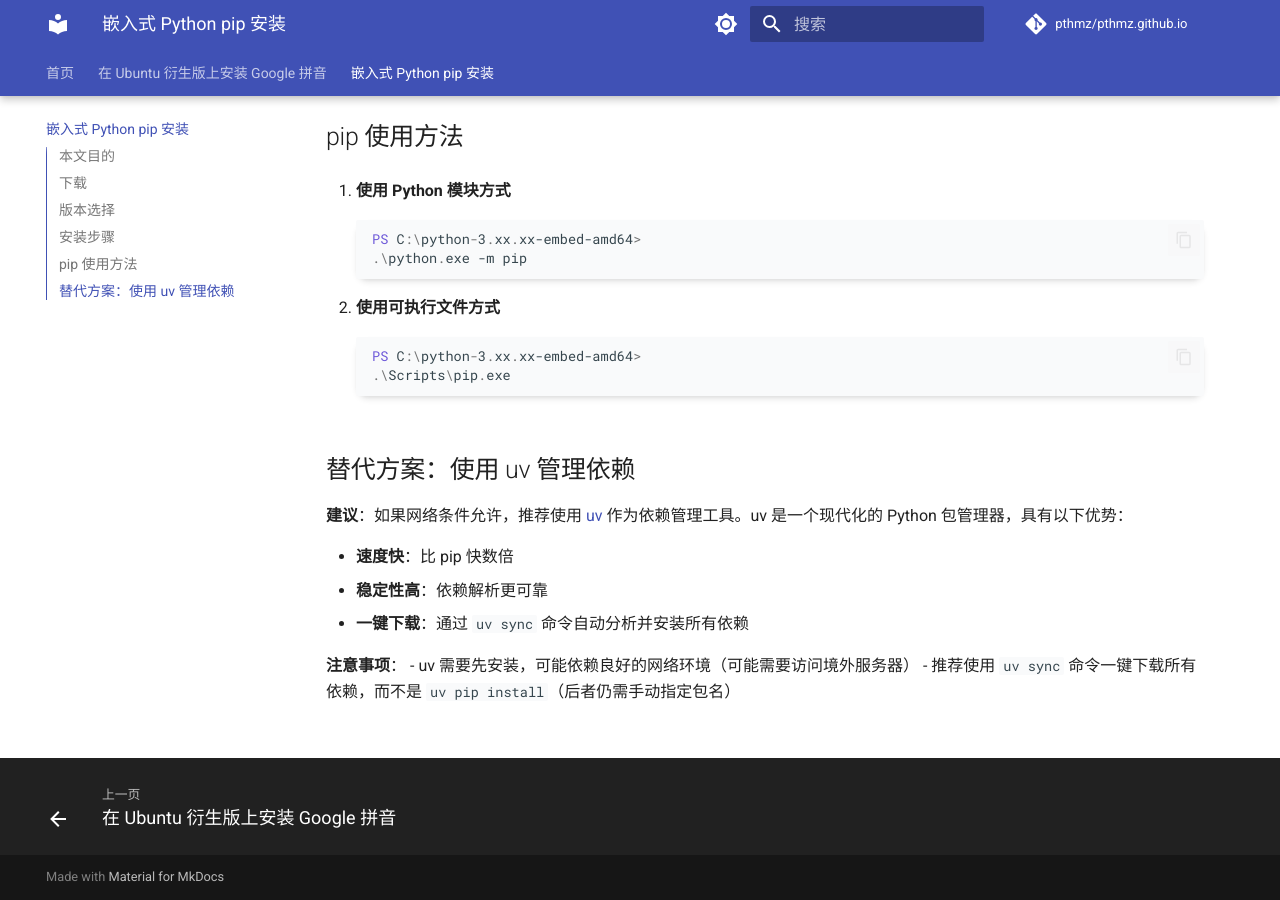
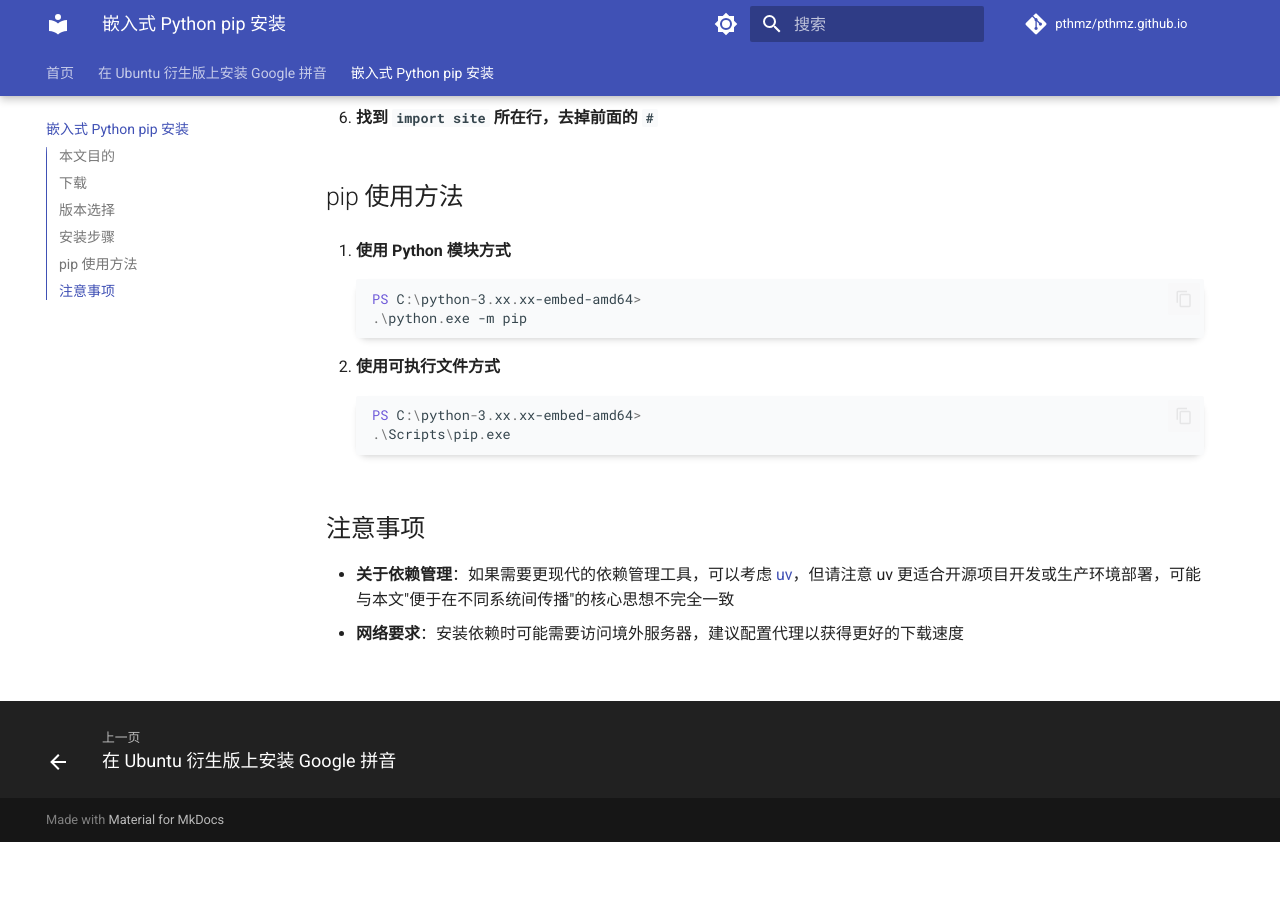
Before and after one commit to pthmz/pthmz.github.io, an MkDocs documentation site: the page built from docs/blog/embed-python-pip-installation-windows.md, in a window 1280 px wide and 900 px high, scrolled down 1198 px. Built offline with MkDocs 1.6.1 and Material for MkDocs 9.7.7, drawn with Linux system fonts in a browser that asks for light colours; comment, search, counter and statistics services are not loaded; after the commit the page ends 2040 px from its top, so only the background shows below that; some of the changed text lies outside the part shown.

Commit message:
Update uv section to align with the article's core purpose

````diff
--- a/docs/blog/embed-python-pip-installation-windows.md
+++ b/docs/blog/embed-python-pip-installation-windows.md
@@ -14,6 +14,7 @@
 - **保证代码可编辑性**：所有代码保持原始的 `.py` 格式，随时可以修改和调试
 - **不依赖 Git**：对于不熟悉 Git 版本控制的用户友好
 - **适合私有项目**：特别适合编写不开源的私有项目，无需处理版本控制的复杂性
+- **便于传播**：可以在 Windows x64 系统间随意复制和执行，对大陆售卖的"挂机宝"（提供 RDP 的低价 NAT 虚拟机）等环境非常友好
 
 ## 下载
 
@@ -55,14 +56,7 @@
    .\Scripts\pip.exe
    ```
 
-## 替代方案：使用 uv 管理依赖
+## 注意事项
 
-**建议**：如果网络条件允许，推荐使用 [uv](https://github.com/astral-sh/uv) 作为依赖管理工具。uv 是一个现代化的 Python 包管理器，具有以下优势：
-
-- **速度快**：比 pip 快数倍
-- **稳定性高**：依赖解析更可靠
-- **一键下载**：通过 `uv sync` 命令自动分析并安装所有依赖
-
-**注意事项**：
-- uv 需要先安装，可能依赖良好的网络环境（可能需要访问境外服务器）
-- 推荐使用 `uv sync` 命令一键下载所有依赖，而不是 `uv pip install`（后者仍需手动指定包名）
+- **关于依赖管理**：如果需要更现代的依赖管理工具，可以考虑 [uv](https://github.com/astral-sh/uv)，但请注意 uv 更适合开源项目开发或生产环境部署，可能与本文"便于在不同系统间传播"的核心思想不完全一致
+- **网络要求**：安装依赖时可能需要访问境外服务器，建议配置代理以获得更好的下载速度
````
